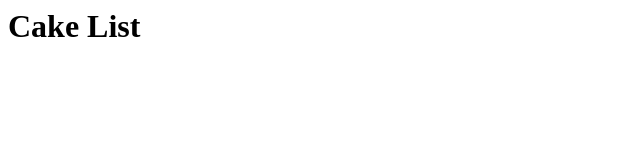
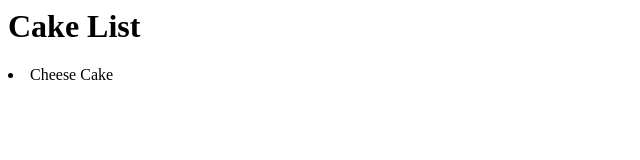
Before and after one commit to MJPhillip/august-full-time-project, a plain HTML site: page cakelist.html in a window 1280 px wide. Shown: the full height of the page, 0-640 px from the left. Drawn offline with Linux system fonts and the light colour scheme.

Commit message:
add cake name in list

```diff
--- a/cakelist.html
+++ b/cakelist.html
@@ -4,6 +4,7 @@
 	</head>
 	<body>
 		<h1>Cake List</h1>
+		<li>Cheese Cake</li>
 	</body>
 
 </html>
```
